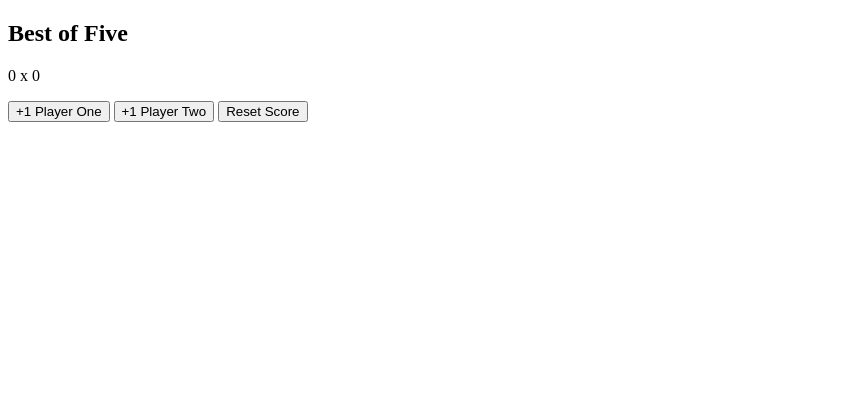
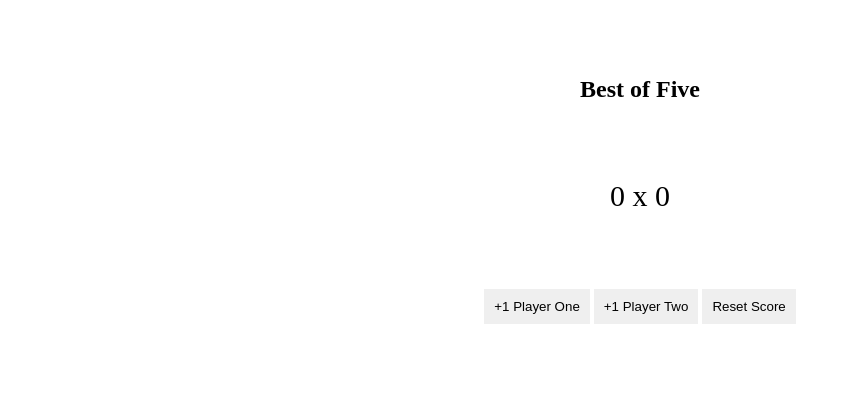
Before and after one commit to mpfdev/study-roadmap, a plain HTML site: page study-projects/bestOfFive/index.html in a window 1280 px wide. Shown: the whole page, without its empty margins (0-851 px from the left). Drawn offline with Linux system fonts and the light colour scheme.

Commit message:
bestOfFive:study-project - Create styles && Update readme

```diff
--- a/study-projects/bestOfFive/index.html
+++ b/study-projects/bestOfFive/index.html
@@ -6,15 +6,18 @@
     <meta http-equiv="X-UA-Compatible" content="IE=edge">
     <meta name="viewport" content="width=device-width, initial-scale=1.0">
     <title>best of five</title>
+    <link rel="stylesheet" href="style.css">
 </head>
 
 <body>
     <section class="container">
         <h1>Best of Five</h1>
         <p><span id="p1Score">0</span> x <span id="p2Score">0</span></p>
-        <button id="updateP1">+1 Player One</button>
-        <button id="updateP2">+1 Player Two</button>
-        <button id="resetScore">Reset Score</button>
+        <div class="btn-holder">
+            <button id="updateP1">+1 Player One</button>
+            <button id="updateP2">+1 Player Two</button>
+            <button id="resetScore">Reset Score</button>
+        </div>
     </section>
 
     <script src="./main.js"></script>
--- a/study-projects/bestOfFive/style.css
+++ b/study-projects/bestOfFive/style.css
@@ -0,0 +1,31 @@
+* {
+  margin: 0;
+  padding: 0;
+  box-sizing: border-box;
+}
+
+body {
+  display: flex;
+  max-width: 700px;
+  margin: 0 auto;
+  justify-content: center;
+  align-items: center;
+}
+
+.container {
+  display: flex;
+  flex-direction: column;
+  height: 400px;
+  justify-content: space-evenly;
+  text-align: center;
+}
+
+button {
+  border: none;
+  outline: none;
+  padding: 10px;
+}
+
+p {
+  font-size: 30px;
+}
```
Also changed, not shown: 1 other file.
